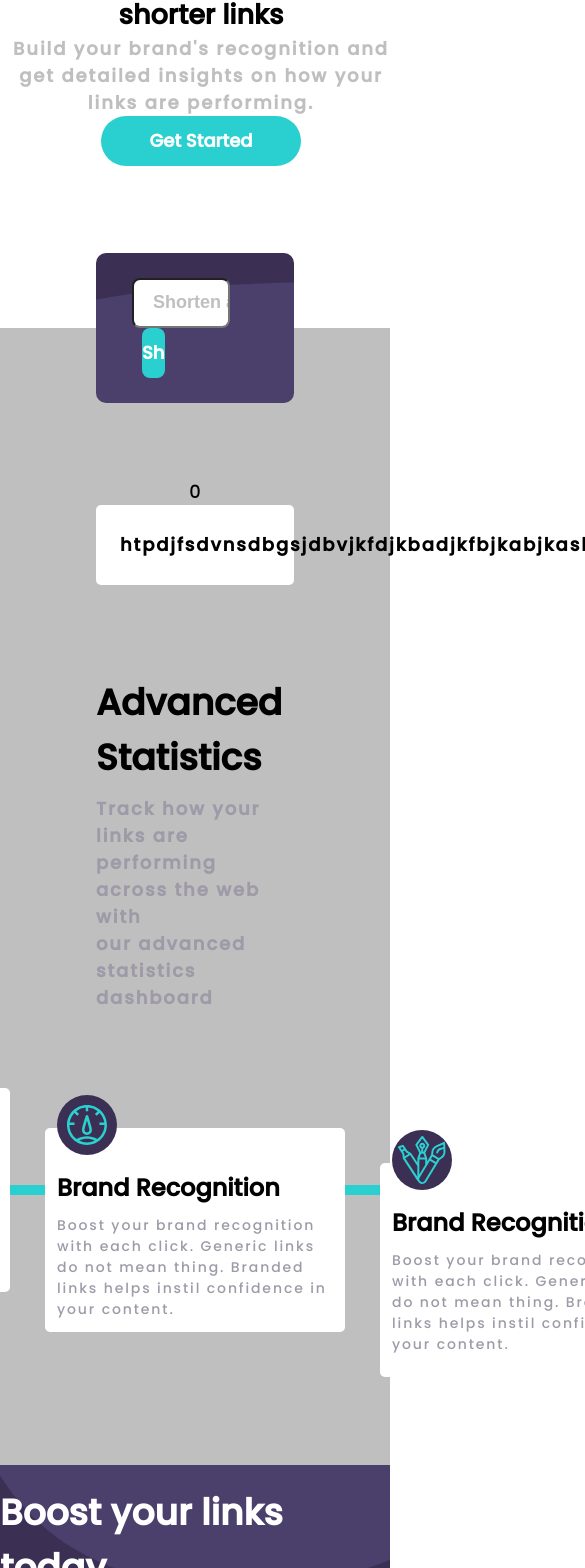
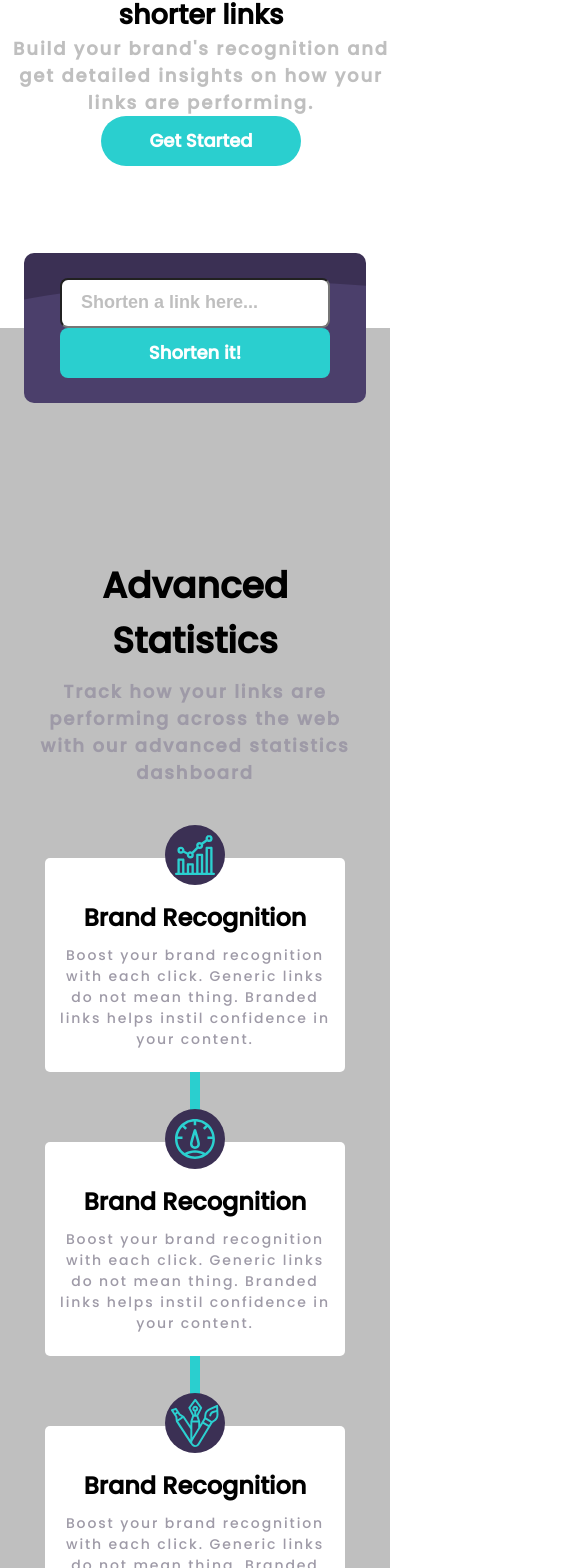
Before and after one commit to MNShakib/shortly, a React (Create React App) app: page / in a window 390 px wide. Shown: the part 422-1990 px from the top of the page, 585 px wide, since content can reach past the window. Built offline with nearby package versions, Linux system fonts and the light colour scheme.

Commit message:
responsive done

```diff
--- a/package.json
+++ b/package.json
@@ -8,6 +8,7 @@
     "@testing-library/user-event": "^12.8.3",
     "axios": "^0.21.1",
     "react": "^17.0.2",
+    "react-copy-to-clipboard": "^5.0.3",
     "react-dom": "^17.0.2",
     "react-scripts": "4.0.3",
     "styled-components": "^5.3.0",
--- a/src/design/components/footer.js
+++ b/src/design/components/footer.js
@@ -96,6 +96,11 @@ const Boost = styled.div`
   button:hover {
     opacity: 0.6;
   }
+  @media (max-width: 4200px) {
+    h1 {
+      font-size: calc(18px + 6 * ((100vw - 320px) / 680));
+    }
+  }
 `;
 const Content = styled.div`
   padding: 4rem 8rem 5rem 8rem;
@@ -126,10 +131,19 @@ const Content = styled.div`
   .design1 {
     width: 60%;
   }
+  @media (max-width: 960px) {
+    align-items: center;
+    flex-direction: column;
+    text-align: center;
+  }
 `;
 const Column = styled.div`
   display: flex;
   justify-content: space-between;
   flex-direction: row;
+  @media (max-width: 960px) {
+    align-items: center;
+    flex-direction: column;
+  }
 `;
 export default Footer;
--- a/src/design/components/link.js
+++ b/src/design/components/link.js
@@ -1,18 +1,46 @@
-import React from "react";
+import React, { useState } from "react";
+//style
+import styled from "styled-components";
+//copy
+import { CopyToClipboard } from "react-copy-to-clipboard";
 
 const Links = ({ url, shortenUrl }) => {
+  const [copy, setCopy] = useState({ value: "", copied: false });
+  const copyHandler = () => {
+    // navigator.clipboard.writeText(this.state.textToCopy);
+    setCopy({ value: shortenUrl, copied: !copy.copied });
+  };
   return (
-    <Links>
-      <h3>{url}</h3>
-      <span>
+    <Link>
+      <span className="check">
+        <h3>{url}</h3>
+      </span>
+      <span className="check1">
         <p>{shortenUrl}</p>
-        <button>copy</button>
+        {/* <button
+          //   style="{{copy ? 'color: #35323e' : 'color: #2acfcf'}}"
+          onClick={copyHandler}
+        >
+          {copy ? "Copied!" : "Copy"}
+        </button> */}
+        <CopyToClipboard
+          className="copy"
+          text={copy.value}
+          onCopy={copyHandler}
+          style={
+            copy.copied
+              ? { backgroundColor: "#35323e" }
+              : { backgroundColor: "#2acfcf" }
+          }
+        >
+          <span>{copy.copied ? "Copied!" : "Copy"}</span>
+        </CopyToClipboard>
       </span>
-    </Links>
+    </Link>
   );
 };
 
-const Links = styled.div`
+const Link = styled.div`
   width: 100%;
   height: 80px;
   background: white;
@@ -22,10 +50,14 @@ const Links = styled.div`
   align-items: center;
   padding: 2rem;
   margin-bottom: 10px;
+  .check {
+    overflow: hidden;
+  }
   h3 {
-    color: black;
+    color: black !important;
+    overflow: hidden;
   }
-  span {
+  .check1 {
     color: #2acfcf;
     display: flex;
     justify-content: center;
@@ -34,10 +66,11 @@ const Links = styled.div`
     p {
       padding-right: 1rem;
     }
+    padding-left: 1rem;
   }
-  button {
+  .copy {
     width: 150px;
-    height: 50px;
+    min-height: 50px;
     border-radius: 10px;
     border: none;
     background-color: #2acfcf;
@@ -47,10 +80,59 @@ const Links = styled.div`
     font-weight: 700;
     cursor: pointer;
     transition: all 0.5s ease;
+
+    display: flex;
+    justify-content: center;
+    align-items: center;
   }
-  button:hover {
+  .copy:hover {
     opacity: 0.6;
+  }
+  @media (max-width: 999px) {
+    justify-content: center;
+    flex-direction: column;
+    padding: 0.5rem;
+    box-sizing: content-box;
+    height: 100px;
+    h3 {
+      width: 80%;
+      margin-top: 10px;
+      font-size: calc(12px + 6 * ((100vw - 320px) / 680));
+      border: 0;
+    }
+    .check1 {
+      width: 100%;
+      padding-top: 10px;
+      border-top: solid 1px #9e9aa7;
+    }
+  }
+  @media (max-width: 727px) {
+    height: 160px;
+    padding: 0;
+    .check {
+      width: 100%;
+      margin: 10px 0;
+      padding: 0px 12px 0 12px;
+      overflow: hidden;
+      border: none;
+      h3 {
+        width: 100%;
+        margin-top: 0;
+      }
+    }
+    .check1 {
+      flex-direction: column;
+      align-items: flex-start;
+      p {
+        padding-bottom: 10px;
+      }
+      .copy {
+        width: 100%;
+        padding: 0;
+      }
+      padding: 10px 12px 0 10px;
+    }
   }
 `;
 
-return Links;
+export default Links;
--- a/src/design/components/urlShort.js
+++ b/src/design/components/urlShort.js
@@ -9,7 +9,7 @@ import customizable from "../../images/icon-fully-customizable.svg";
 //Axios
 import axios from "axios";
 //Components
-// import Links from "./link";
+import Links from "./link";
 
 const Short = () => {
   const [urlLink, setUrl] = useState("");
@@ -28,10 +28,10 @@ const Short = () => {
         console.log(urlLink, shorten.data.result.full_short_link);
         setShortLink((prevState) => {
           return {
-            url: [...prevState.url, urlLink],
+            url: [urlLink, ...prevState.url],
             shortUrl: [
+              shorten.data.result.full_short_link,
               ...prevState.shortUrl,
-              shorten.data.result.full_short_link,
             ],
           };
         });
@@ -60,32 +60,22 @@ const Short = () => {
           <input className="submitForm" type="submit" value="Shorten it!" />
         </form>
       </Work>
-      {shortLink.url.length &&
+      {shortLink.url.length > 0 &&
         shortLink.url.map((val, idx) => (
-          <Links>
-            <h3>{val}</h3>
-            <span>
-              <p>{shortLink.shortUrl[idx]}</p>
-              <button>copy</button>
-            </span>
-          </Links>
+          <Links url={val} shortenUrl={shortLink.shortUrl[idx]} />
         ))}
-      <Links>
-        <h3>htpdjfsdvnsdbgsjdbvjkfdjkbadjkfbjkabjkasb</h3>
-        <span>
-          <p>adjkgdjkagdkagdkj</p>
-          <button>copy</button>
-        </span>
-      </Links>
+
       <h1 className="stats">Advanced Statistics</h1>
-      <h3>Track how your links are performing across the web with</h3>
-      <h3>our advanced statistics dashboard</h3>
+      <h3>
+        Track how your links are performing across the web with our advanced
+        statistics dashboard
+      </h3>
       <CardDesign>
         <Card>
           <div className="circle">
             <img src={brandRecognition} alt="Recognition" />
           </div>
-          <div>
+          <div className="text">
             <h1>Brand Recognition</h1>
             <h3>
               Boost your brand recognition with each click. Generic links do not
@@ -98,7 +88,7 @@ const Short = () => {
           <div className="circle">
             <img src={detailRecord} alt="detail" />
           </div>
-          <div>
+          <div className="text">
             <h1>Brand Recognition</h1>
             <h3>
               Boost your brand recognition with each click. Generic links do not
@@ -108,10 +98,10 @@ const Short = () => {
         </Card>
         <Dash></Dash>
         <Card className="card2">
+          <div className="circle">
+            <img src={customizable} alt="Recognition" />
+          </div>
           <div className="text">
-            <div className="circle">
-              <img src={customizable} alt="Recognition" />
-            </div>
             <h1>Brand Recognition</h1>
             <h3>
               Boost your brand recognition with each click. Generic links do not
@@ -135,15 +125,20 @@ const Container = styled.div`
   position: relative;
   h1 {
     margin-bottom: 10px;
+    text-align: center;
   }
   h3 {
     font-size: 18px;
     color: #9e9aa7;
     letter-spacing: 0.05cm;
     font-weight: 700;
+    text-align: center;
   }
   .stats {
     margin-top: 80px;
+  }
+  @media (max-width: 475px) {
+    padding: 0 2rem;
   }
 `;
 
@@ -189,49 +184,59 @@ const Work = styled.div`
     .submitForm:hover {
       opacity: 0.6;
     }
+    @media (max-width: 999px) {
+      .submitForm,
+      .submitLink {
+        width: 100%;
+        margin-left: 0;
+      }
+      form {
+        padding: 0;
+      }
+    }
   }
 `;
 
-const Links = styled.div`
-  width: 100%;
-  height: 80px;
-  background: white;
-  border-radius: 5px;
-  display: flex;
-  justify-content: space-between;
-  align-items: center;
-  padding: 2rem;
-  margin-bottom: 10px;
-  h3 {
-    color: black;
-  }
-  span {
-    color: #2acfcf;
-    display: flex;
-    justify-content: center;
-    align-items: center;
-    flex-direction: row;
-    p {
-      padding-right: 1rem;
-    }
-  }
-  button {
-    width: 150px;
-    height: 50px;
-    border-radius: 10px;
-    border: none;
-    background-color: #2acfcf;
-    font-family: "Poppins", sans-serif;
-    color: white;
-    font-size: 18px;
-    font-weight: 700;
-    cursor: pointer;
-    transition: all 0.5s ease;
-  }
-  button:hover {
-    opacity: 0.6;
-  }
-`;
+// const Links = styled.div`
+//   width: 100%;
+//   height: 80px;
+//   background: white;
+//   border-radius: 5px;
+//   display: flex;
+//   justify-content: space-between;
+//   align-items: center;
+//   padding: 2rem;
+//   margin-bottom: 10px;
+//   h3 {
+//     color: black;
+//   }
+//   span {
+//     color: #2acfcf;
+//     display: flex;
+//     justify-content: center;
+//     align-items: center;
+//     flex-direction: row;
+//     p {
+//       padding-right: 1rem;
+//     }
+//   }
+//   button {
+//     width: 150px;
+//     height: 50px;
+//     border-radius: 10px;
+//     border: none;
+//     background-color: #2acfcf;
+//     font-family: "Poppins", sans-serif;
+//     color: white;
+//     font-size: 18px;
+//     font-weight: 700;
+//     cursor: pointer;
+//     transition: all 0.5s ease;
+//   }
+//   button:hover {
+//     opacity: 0.6;
+//   }
+// `;
 
 const CardDesign = styled.div`
   display: flex;
@@ -244,6 +249,18 @@ const CardDesign = styled.div`
   }
   .card2 {
     bottom: -80px;
+  }
+  @media (max-width: 999px) {
+    flex-direction: column;
+    .card1 {
+      bottom: 0px;
+    }
+    .card2 {
+      bottom: 0px;
+    }
+    .text {
+      text-align: center;
+    }
   }
 `;
 
@@ -275,12 +292,22 @@ const Card = styled.div`
   .text {
     margin-bottom: 10px;
   }
+  @media (max-width: 999px) {
+    display: flex;
+    justify-content: center;
+    align-items: center;
+    flex-direction: column;
+  }
 `;
 
 const Dash = styled.div`
   width: 35px;
   height: 10px;
   background-color: #2acfcf;
+  @media (max-width: 999px) {
+    width: 10px;
+    height: 70px;
+  }
 `;
 
 export default Short;
--- a/src/design/globalStyled.js
+++ b/src/design/globalStyled.js
@@ -4,7 +4,7 @@ const GlobalStyle = createGlobalStyle`
 *{
     margin: 0;
     padding: 0;
-    box-sizing: border-box
+    box-sizing: border-box;
 }
 ::-webkit-scrollbar {
   width: 0.5rem;
@@ -14,11 +14,11 @@ const GlobalStyle = createGlobalStyle`
   border-radius: 10px;
 }
 ::-webkit-scrollbar-thumb {
-  background: #23d997;
+  background: #2acfcf;
   border-radius: 10px;
 }
 ::-webkit-scrollbar-thumb:hover {
-  background: grey;
+  background: #35323e;
 }
 html{
     @media (max-width: 1200px){
```
Also changed, not shown: 1 other file (tests, documents, lock files or other folders).
